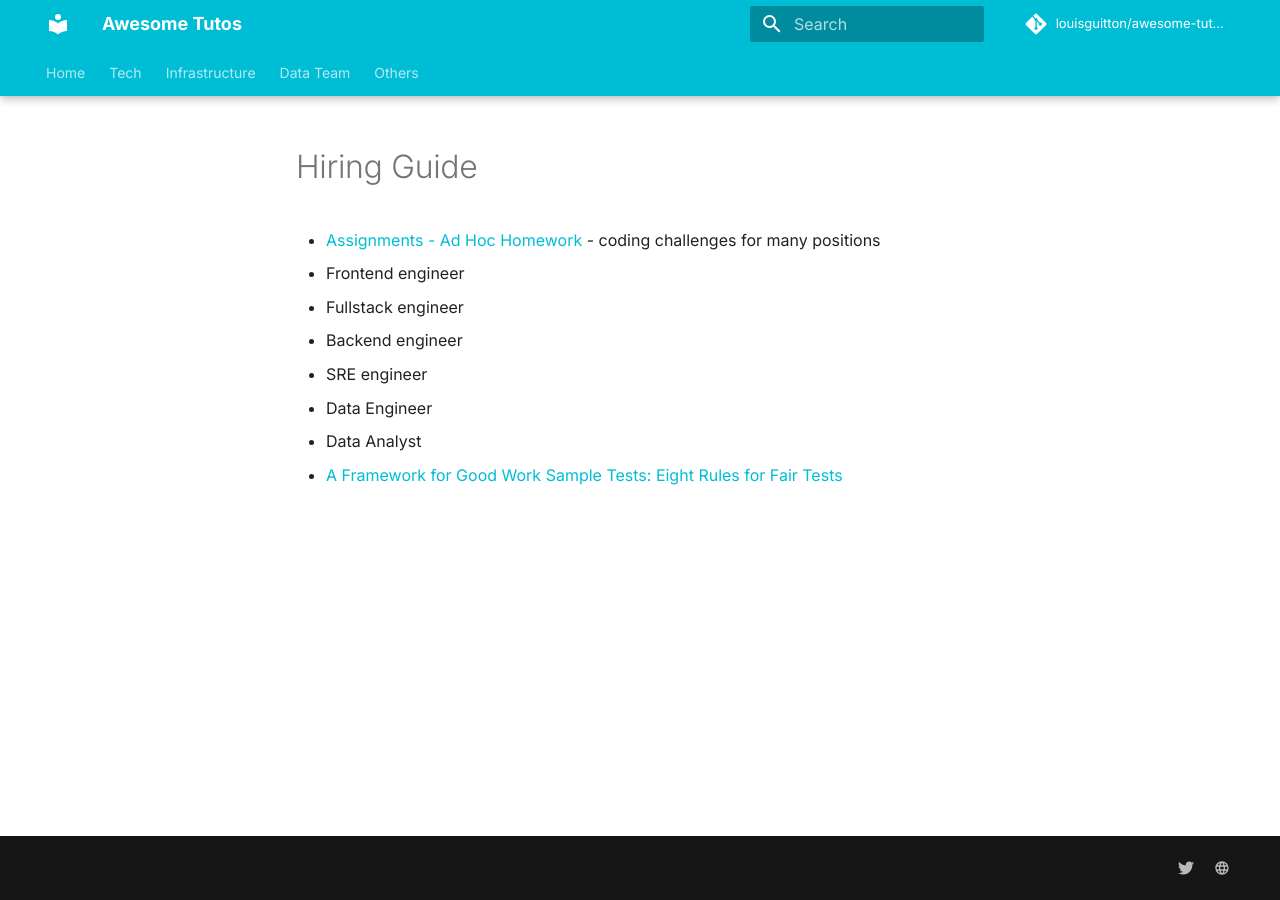
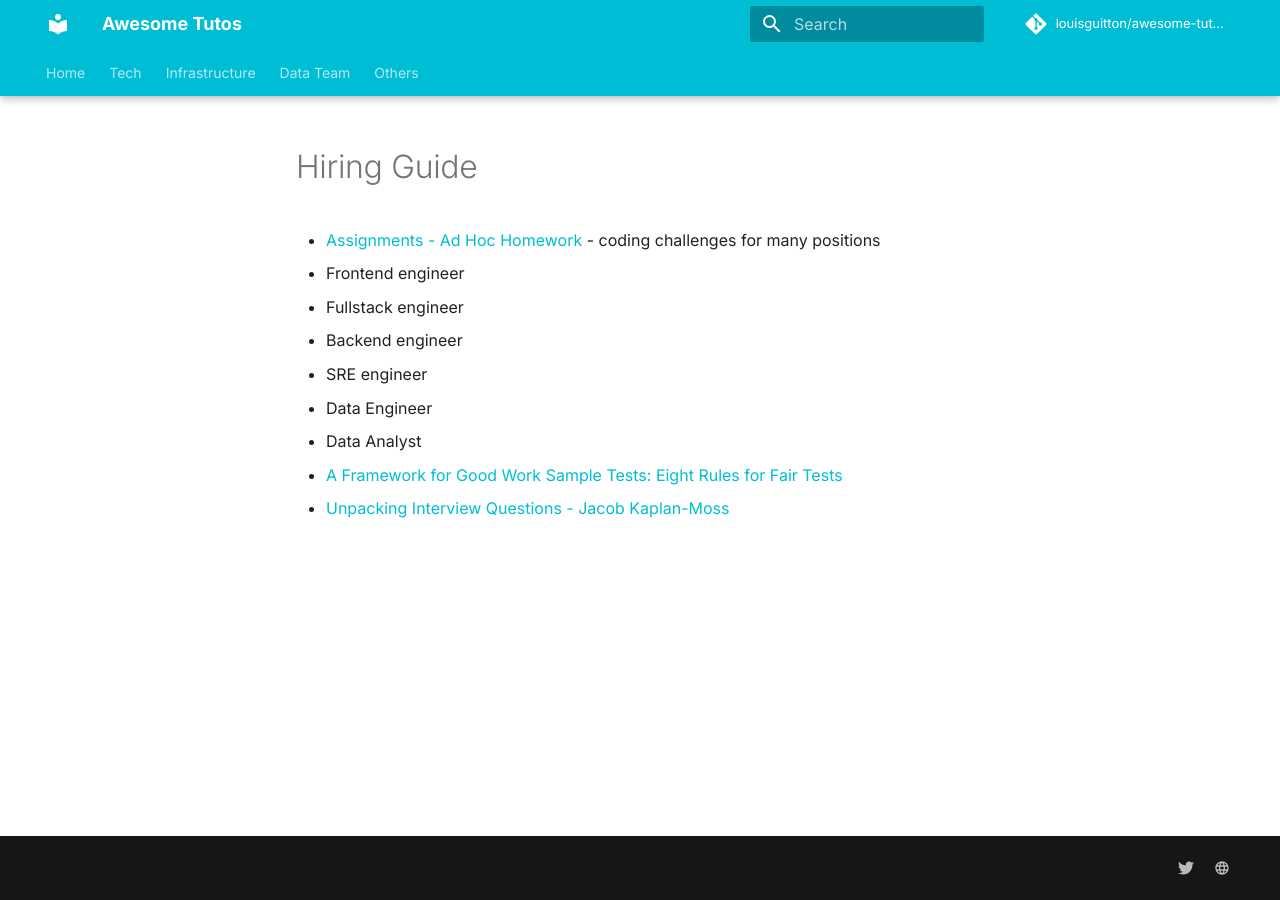
Before and after one commit to louisguitton/awesome-tutos, an MkDocs documentation site: the page built from docs/guides/team/hiring.md, in a window 1280 px wide. Built offline with MkDocs 1.6.1 and Material for MkDocs 9.7.7, drawn with Linux system fonts in a browser that asks for light colours; comment, search, counter and statistics services are not loaded.

Commit message:
add interview questions

```diff
--- a/docs/guides/team/hiring.md
+++ b/docs/guides/team/hiring.md
@@ -12,3 +12,4 @@ description: Awesome Tuto on Hiring for engineering managers
   - Data Engineer
   - Data Analyst
 - [A Framework for Good Work Sample Tests: Eight Rules for Fair Tests](https://jacobian.org/2021/nov/17/wst-framework/)
+- [Unpacking Interview Questions - Jacob Kaplan-Moss](https://jacobian.org/series/unpacking-interview-questions/)
```
